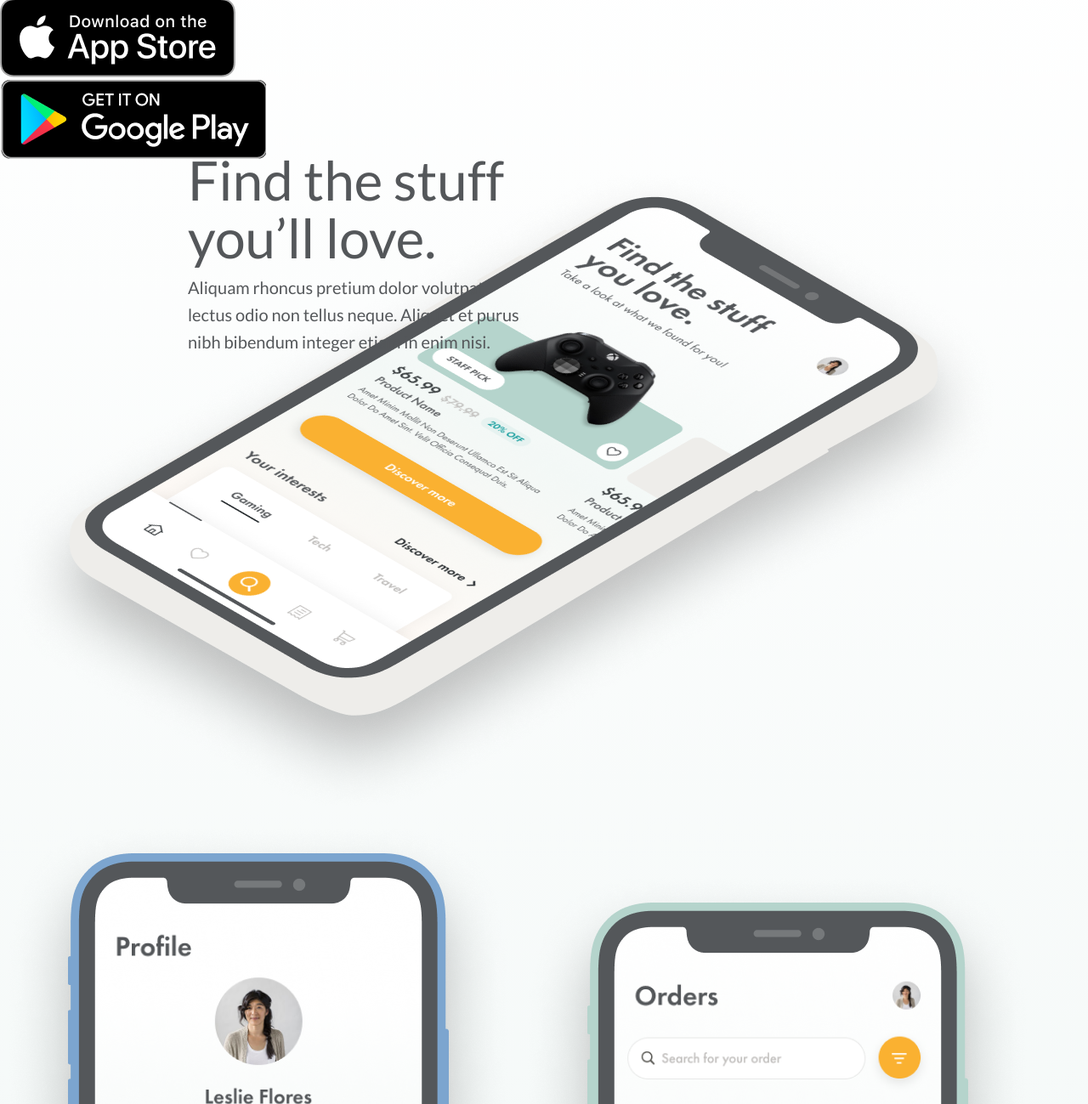
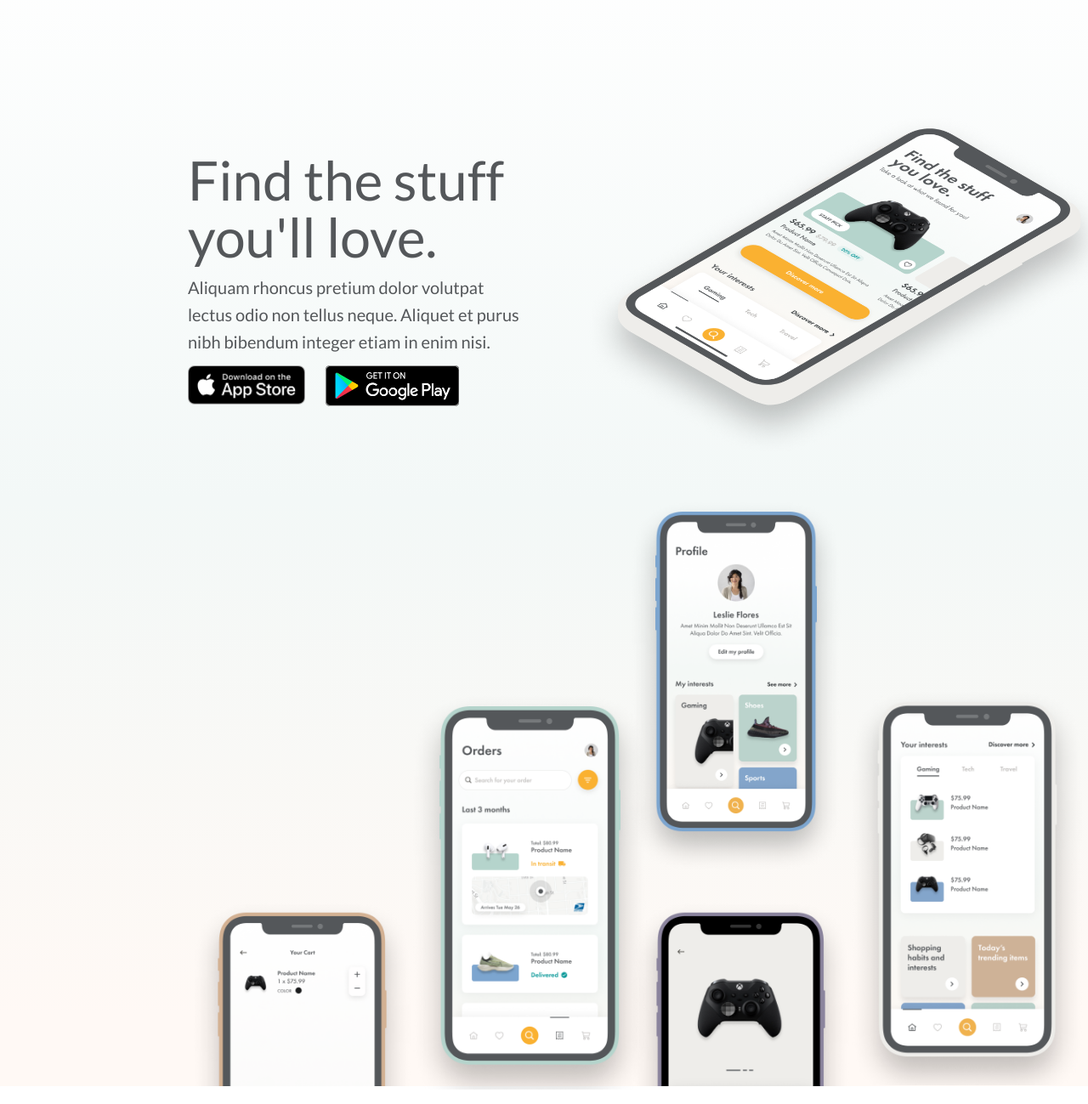
Before and after one commit to msemedo2/Splash-Page, a plain HTML site: page index.html in a window 1280 px wide. Shown: the part 101-1400 px from the top of the page at 85% size. Drawn offline with Linux system fonts and the light colour scheme.

Commit message:
Build UI - Styling Image Assets

```diff
--- a/index.html
+++ b/index.html
@@ -16,22 +16,30 @@
   <div class="wrapper">
     <!-- Brand Logo -->
     <img src="./img/habitual-branding.png" alt="Habitual Logo" class="brand-img">
+    <!-- Background Toggle -->
+    <div class="background-toggles" title="Change Background">
+      <div class="background-1" onclick="changeBackground('1')"></div>
+      <div class="background-2" onclick="changeBackground('2')"></div>
+      <div class="background-3" onclick="changeBackground('3')"></div>
+    </div>
     <!-- Title & Text -->
     <div class="text-container">
-      <h1 class="title">Find the stuff you’ll love.</h1>
+      <h1 class="title">Find the stuff you'll love.</h1>
       <p class="text">Aliquam rhoncus pretium dolor volutpat lectus odio non tellus neque. Aliquet et purus nibh
-        bibendum integer etiam in enim nisi.</p>
+        bibendum
+        integer etiam in enim nisi.</p>
       <div class="app-store-btn">
-        <a href="https://apple.com" target="_blank">
+        <a href="https://www.apple.com/ca/ios/app-store/" target="_blank">
           <img src="./img/app-store-button.png" alt="App Store">
         </a>
       </div>
       <div class="google-play-btn">
-        <a href="https://play.google.com" target="_blank">
-          <img src="./img/google-play-button.png" alt="Google Store">
+        <a href="https://play.google.com/store?hl=en" target="_blank">
+          <img src="./img/google-play-button.png" alt="Google Play">
         </a>
       </div>
-      <!-- Main Image -->
+    </div>
+    <!-- Main Image-->
     <div class="main-image-container">
       <img src="./img/main-image.png" alt="Landing Page Mockup">
     </div>
@@ -42,7 +50,6 @@
     <img src="./img/cart.png" alt="Cart Mockup" class="cart-img">
     <img src="./img/product.png" alt="Product Mockup" class="product-img">
   </div>
-  </div>
   <!-- Script -->
   <script src="/scripts.js"></script>
 </body>
--- a/styles.css
+++ b/styles.css
@@ -6,22 +6,30 @@ html {
 
 body {
 	margin: 0;
+	/* overflow-x: hidden; */
+	font-family: Lato, sans-serif;
 	color: #54575a;
 	background: linear-gradient(
-		180deg,
+		to bottom,
 		#ffffff 0%,
 		#f3f8f7 49.91%,
 		#fff9f5 94.19%
 	);
-	font-family: 'Lato', sans-serif;
-	overflow-x: hidden;
 }
 
 .wrapper {
 	position: relative;
 	width: 1440px;
-	min-height: 100vh;
+	height: 1379px;
 	margin: auto;
+}
+
+.brand-img {
+	position: absolute;
+	width: 193px;
+	height: 47.64px;
+	left: 221px;
+	top: 50.25px;
 }
 
 .title {
@@ -33,7 +41,7 @@ body {
 	font-style: normal;
 	font-weight: 500;
 	font-size: 64px;
-	line-height: 68px;
+	line-height: 67px;
 }
 
 .text {
@@ -43,7 +51,85 @@ body {
 	left: 221px;
 	top: 403px;
 	font-style: normal;
-	font-weight: 400;
+	font-weight: normal;
 	font-size: 20px;
 	line-height: 32px;
 }
+
+.app-store-btn {
+	position: absolute;
+	width: 138.44px;
+	height: 46.28px;
+	left: 221px;
+	top: 531px;
+}
+
+.app-store-btn img {
+	width: 138.44px;
+	height: 46.28px;
+}
+
+.google-play-btn {
+	position: absolute;
+	width: 158.19px;
+	height: 48.28px;
+	left: 381.81px;
+	top: 531px;
+}
+
+.google-play-btn img {
+	width: 158.19px;
+	height: 48.28px;
+}
+
+.main-image-container {
+	position: absolute;
+	width: 535.72px;
+	height: 309.27px;
+	left: 683.28px;
+	top: 229.73px;
+}
+
+.main-image-container img {
+	height: 411.15px;
+}
+
+.profile-img {
+	position: absolute;
+	height: 444px;
+	left: 737px;
+	right: 479px;
+	top: 686px;
+}
+
+.orders-img {
+	position: absolute;
+	height: 470px; /* Had to change to show full box shadow */
+	left: 479px;
+	right: 737px;
+	top: 913px;
+}
+
+.home-img {
+	position: absolute;
+	height: 470px; /* Had to change to show full box shadow */
+	left: 995px;
+	right: 221px;
+	top: 908px;
+}
+
+.cart-img {
+	position: absolute;
+	height: 222px; /* Had to cut in half */
+	left: 221px;
+	right: 995px;
+	top: 1157px;
+}
+
+.product-img {
+	position: absolute;
+	height: 222px; /* Had to cut in half */
+	left: 737px;
+	right: 479px;
+	top: 1157px;
+}
```
Lines whose indentation alone changed are shown as unchanged.
